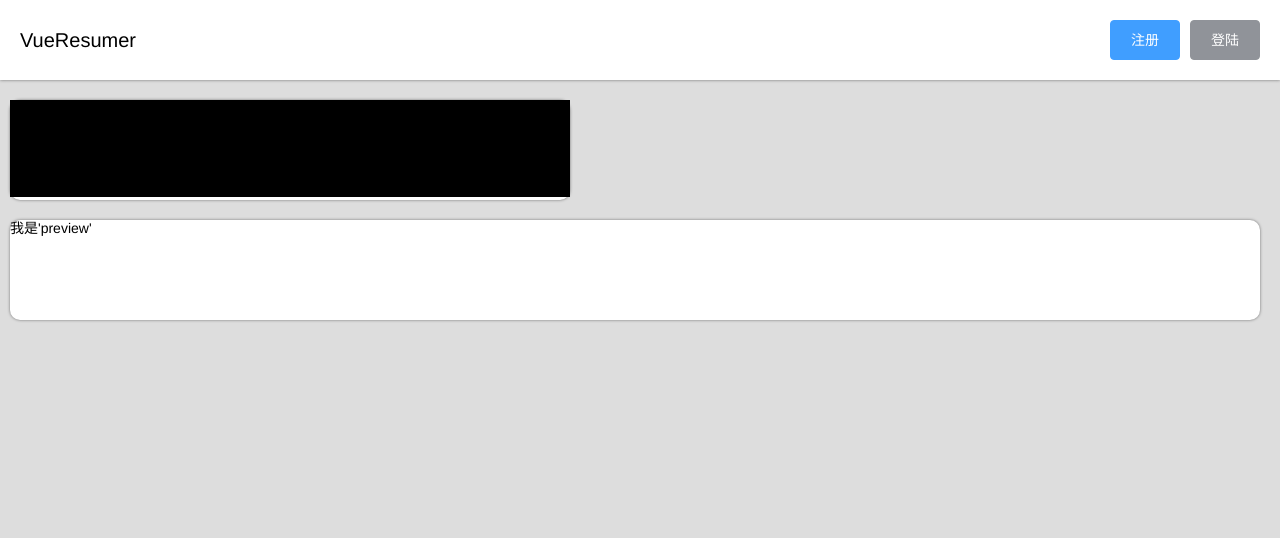
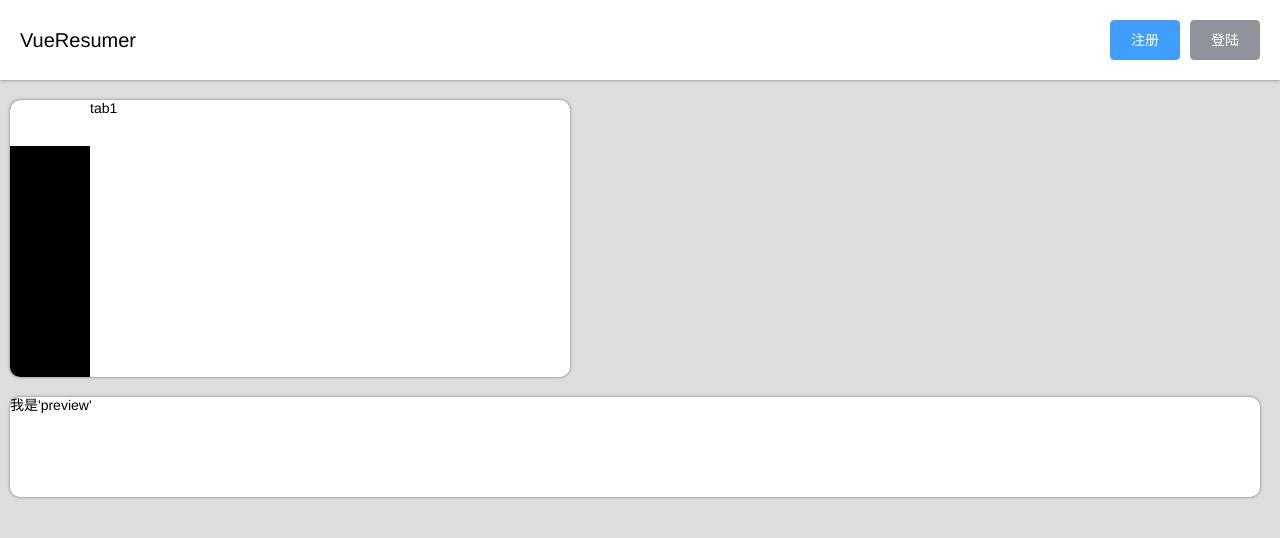
Before and after one commit to luojiajing12345/vue-resumer-2018-8-7, a Vue app: page / in a window 1280 px wide. Shown: the top 538 px of the page. Built offline with nearby package versions, Linux system fonts and the light colour scheme.

Commit message:
tag切换

```diff
--- a/index.html
+++ b/index.html
@@ -4,7 +4,7 @@
     <meta charset="utf-8">
     <meta name="viewport" content="width=device-width,initial-scale=1.0">
     <title>vue-resumer-2018-8-7</title>
-    <script src="//at.alicdn.com/t/font_785401_z2tqkg8eog.js">
+    <script src="//at.alicdn.com/t/font_785401_sxv7abwyme.js">
 
     </script>
   </head>
--- a/src/App.vue
+++ b/src/App.vue
@@ -41,7 +41,6 @@ export default {
   width: 1em;
   height: 1em;
   vertical-align: -0.15em;
-  fill: currentColor;
   overflow: hidden;
 
 }
@@ -55,6 +54,7 @@ main {
     background: white;
     box-shadow: 0 0 3px hsla(0, 0, 0, 0.5);
     border-radius: 10px;
+    overflow:hidden;
   }
   > .preview {
     flex: 1;
--- a/src/components/EdiTor.vue
+++ b/src/components/EdiTor.vue
@@ -2,51 +2,73 @@
     <div id='editor'>
         <nav>
             <ol>
-                <li>
+                <li v-for = "i in [0,1,2,3,4,5]"
+                    v-bind:class = '{active: currentTab === i}'
+                    v-on:click = 'currentTab = i'
+                    >
                     <svg class="icon" aria-hidden="true">
-                        <use xlink:href="#icon-shenfen"></use>
-                    </svg>
-                </li>
-                <li>
-                    <svg class="icon" aria-hidden="true">
-                        <use xlink:href="#icon-book"></use>
-                    </svg>
-                </li>
-                <li>
-                    <svg class="icon" aria-hidden="true">
-                        <use xlink:href="#icon-work0"></use>
-                    </svg>
-                </li>
-                <li>
-                        <svg class="icon" aria-hidden="true">
-                        <use xlink:href="#icon-aixin"></use>
-                    </svg>
-                </li>
-                <li>
-                    <svg class="icon" aria-hidden="true">
-                        <use xlink:href="#icon-jiangbei"></use>
-                    </svg>
-                </li>
-                <li>
-                    <svg class="icon" aria-hidden="true">
-                        <use xlink:href="#icon-dianhua"></use>
+                        <use v-bind:xlink:href="`#icon-${icons[i]}`"></use>
                     </svg>
                 </li>
             </ol>
         </nav>
-        <ol class="panes"></ol>
+        <ol class="panes">
+            <li v-bind:class="{active:currentTab === 0}">tab1</li>
+            <li v-bind:class="{active:currentTab === 1}">tab2</li>
+            <li v-bind:class="{active:currentTab === 2}">tab3</li>
+            <li v-bind:class="{active:currentTab === 3}">tab4</li>
+            <li v-bind:class="{active:currentTab === 4}">tab5</li>
+            <li v-bind:class="{active:currentTab === 5}">tab6</li>
+        </ol>
     </div>
 </template>
-<style>
-nav{
-    background: black;
+
+<script>
+    export default{
+        data(){
+            return{
+                currentTab:0,
+                icons:['credentials_icon','book','work0','aixin1','jiangbei','dianhua']
             }
+        }
+    }
+</script>
+
+
+<style lang='scss'>
+
     #editor {
         min-height: 100px;
+        display:flex;
+        > nav{
+            background: black;
+            > ol{
+                width:80px;
+                > li{
+                    padding:15px 0;
+                    text-align:center;
+                    &.active{
+                        background:white;
+                        > .icon{
+                            fill:black;
+                        }
+                    }
+                }
+            }
+        }
+        > .panes{
+            >li{
+              display: none;
+              &.active{
+                  display: block;
+              }
+            }
+        }
     }
     .icon{
-     width: 30px;
+         width: 40px;
          height: 30px;
          fill:white;
     }
+
 </style>
```
Lines whose indentation alone changed are shown as unchanged.
